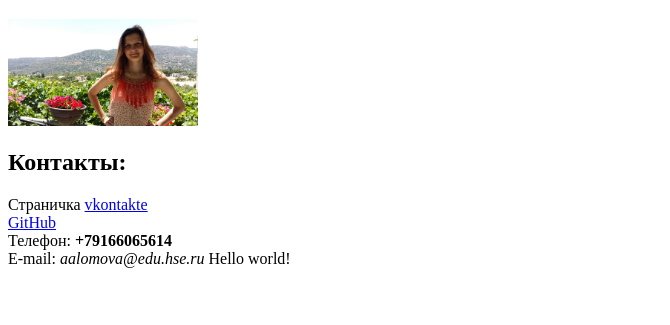
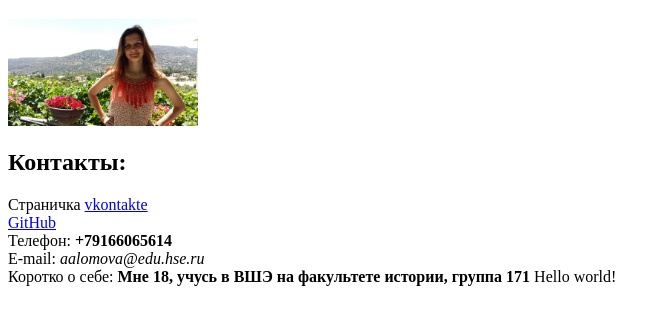
Before and after one commit to aalomova/aalomova.github.io, a plain HTML site: page index.html in a window 1280 px wide. Shown: the part 61-386 px from the top of the page, without its empty margins (0-670 px from the left). Drawn offline with Linux system fonts and the light colour scheme.

Commit message:
short story about me added

```diff
--- a/index.html
+++ b/index.html
@@ -16,6 +16,8 @@
 	Телефон: <b>+79166065614</b>
 	<br/>
 	E-mail: <i>aalomova@edu.hse.ru</i>
+	<br/>
+	Коротко о себе: <b>Мне 18, учусь в ВШЭ на факультете истории, группа 171</b>
   </body>
 </html>
 
```
